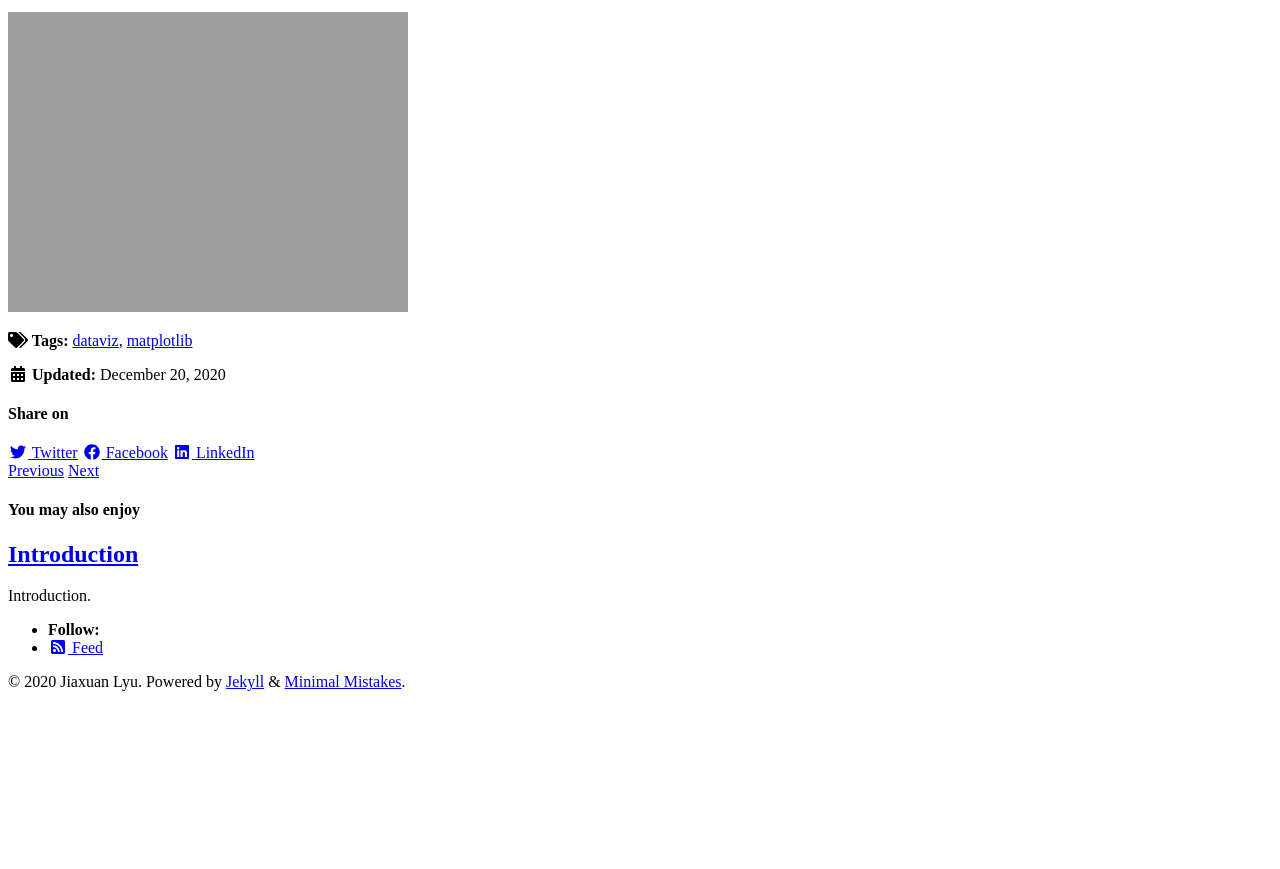
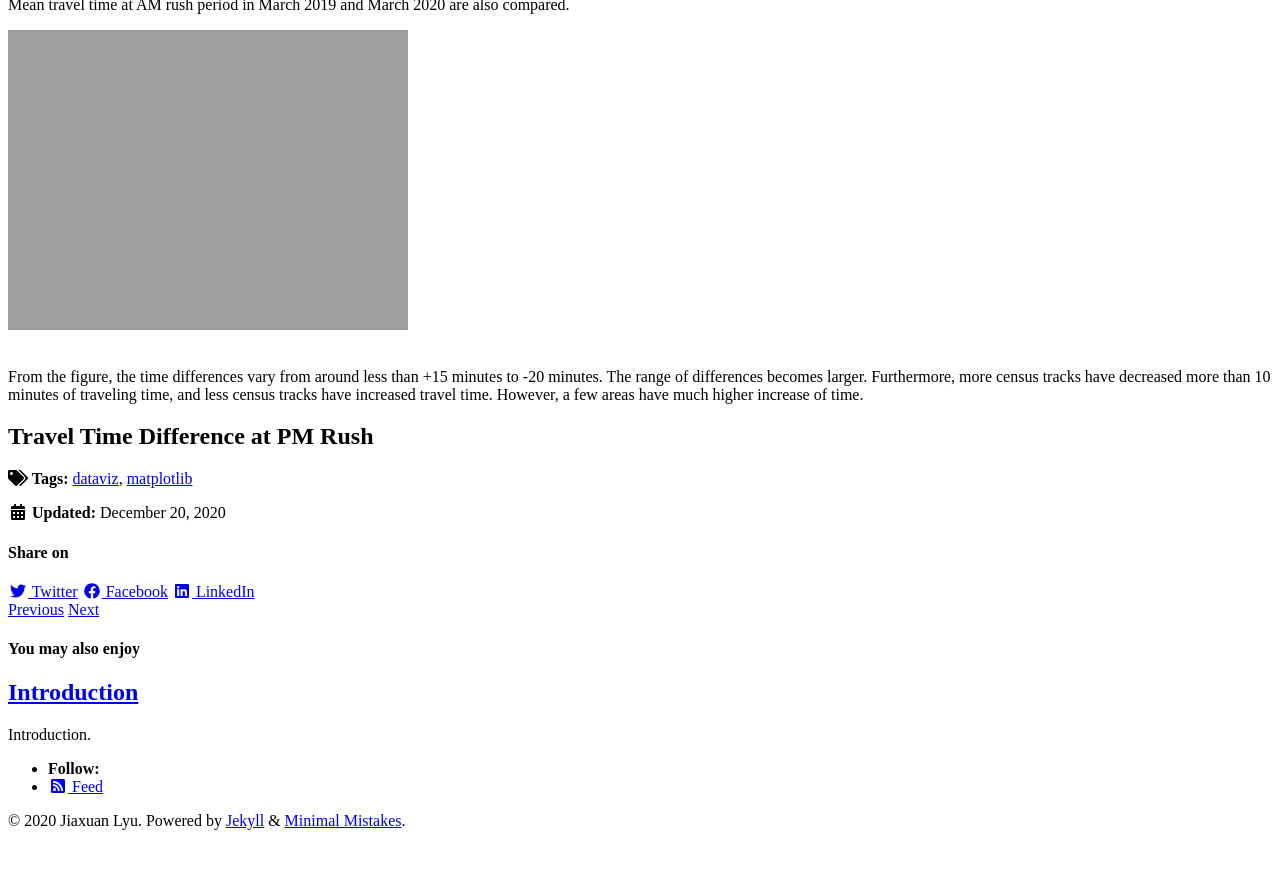
Before and after one commit to jiaxuanlyu/Geospatial-LA-Covid-Analysis, a Jekyll site: the page built from _posts/2020-12-19-2-travel-time-diff.md, in a window 1280 px wide and 900 px high, scrolled down 1145 px. Shown: the top 869 px of the window. Built offline with Jekyll 4.4.1, drawn with Linux system fonts in a browser that asks for light colours; cached includes are drawn as plain includes; nearby versions of some CDN libraries; before the commit the page ends 1906 px from its top, so only the background shows below that; some of the changed text lies outside the part shown.

Commit message:
Update 2020-12-19-2-travel-time-diff.md

```diff
--- a/_posts/2020-12-19-2-travel-time-diff.md
+++ b/_posts/2020-12-19-2-travel-time-diff.md
@@ -28,3 +28,9 @@ From the figure, the daily mean travel time differences vary from +5 minutes to
 Mean travel time at AM rush period in March 2019 and March 2020 are also compared.
 
 ![daily-mean-diff]({{ site.url }}{{ site.baseurl }}/assets/images/amdiff.png)
+
+<br>
+From the figure, the time differences vary from around less than +15 minutes to -20 minutes. The range of differences becomes larger. Furthermore, more census tracks have decreased more than 10 minutes of traveling time, and less census tracks have increased travel time. However, a few areas have much higher increase of time.
+<br>
+
+## Travel Time Difference at PM Rush
```
